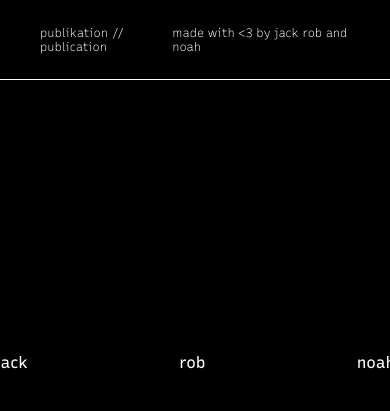
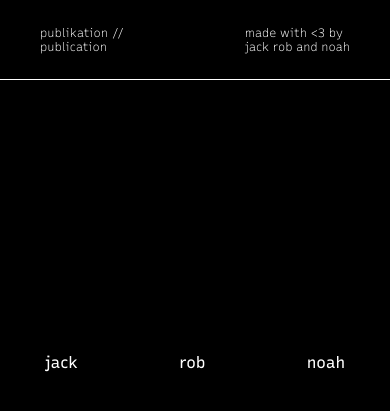
Before and after one commit to publikation/publikation.github.io, a plain HTML site: page about.html in a window 390 px wide. Drawn offline with nearby package versions, Linux system fonts and the light colour scheme; a script that the page names is missing.

Commit message:
Optimized mobile experience

```diff
--- a/about.html
+++ b/about.html
@@ -3,13 +3,16 @@
   <head>
     <meta charset="utf-8">
     <link rel="stylesheet" href="main.css">
+    <meta content="width=device-width, initial-scale=1" name="viewport" />
     <title>Publikation</title>
   </head>
   <body>
     <div data-barba="wrapper">
         <div class="navBar" id="topNav">
-            <a class="navLink" href="index.html">publikation // publication</a>
-            <a class="navLink" href="about.html">made with &lt;3 by jack rob and noah</a>
+            <a class="navLink mobileHide" href="index.html">publikation // publication</a>
+            <a class="navLink mobileShow" href="index.html">publikation //<br> publication</a>
+            <a class="navLink mobileHide" href="about.html">made with &lt;3 by jack rob and noah</a>
+            <a class="navLink mobileShow" href="about.html">made with &lt;3 by<br> jack rob and noah</a>
         </div>
       <div data-barba="container" data-barba-namespace="about">
         <div class="middleContainer" id="aboutContainerMiddle">
--- a/main.css
+++ b/main.css
@@ -291,8 +291,28 @@ body {
     font-variation-settings: 'wght' 1000, 'slnt' -5, 'MONO' 0;
 }
 
-@media only screen and (max-width: 800px) {
+.mobileShow {
+    display: none;
+}
+
+@media only screen and (max-width: 700px) {
     .middleNavContain {
         display: none;
     }
+
+    #ourNames {
+        width: 300px;
+    }
+
+    .aboutTextHolder {
+        width: 300px;
+    }
+
+    .mobileShow {
+        display: block;
+    }
+
+    .mobileHide {
+        display: none;
+    }
 }
```
Also changed, not shown: index.html (+5 -2 lines), one.html (+5 -3 lines).
